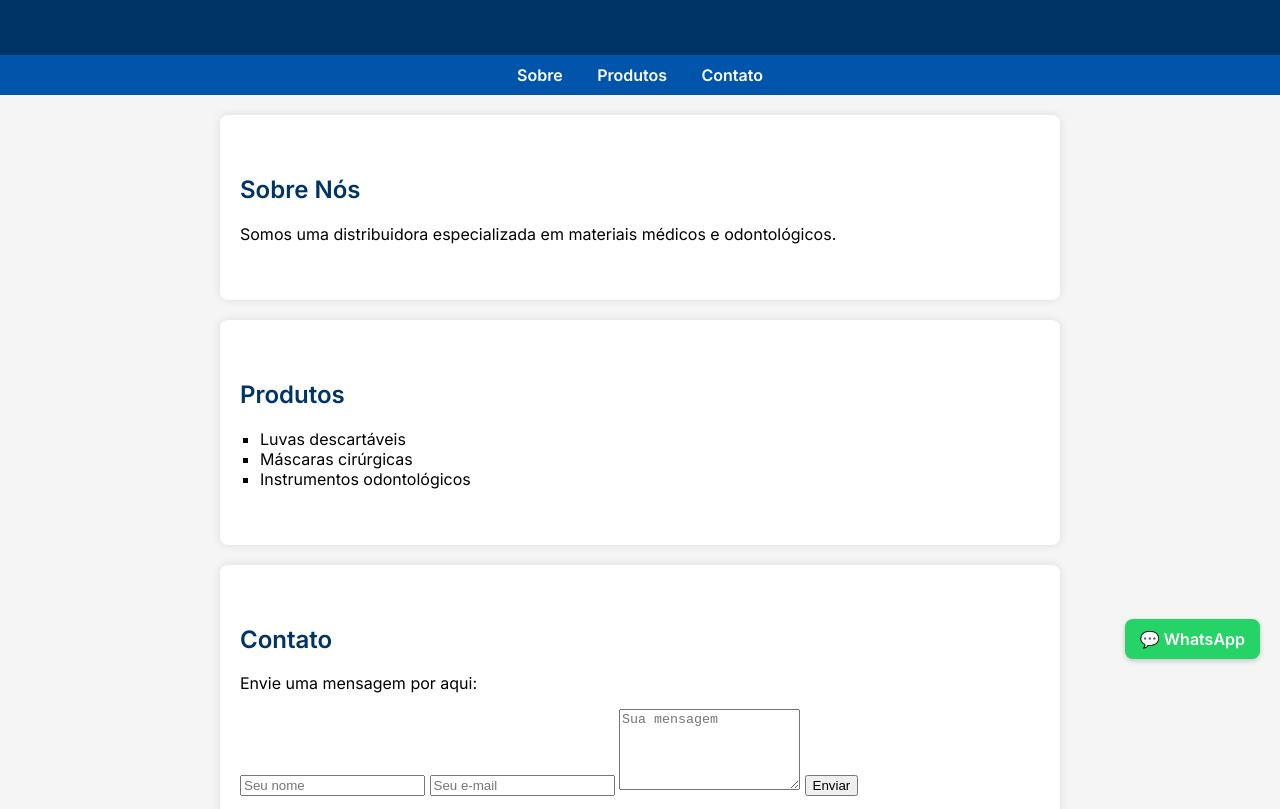
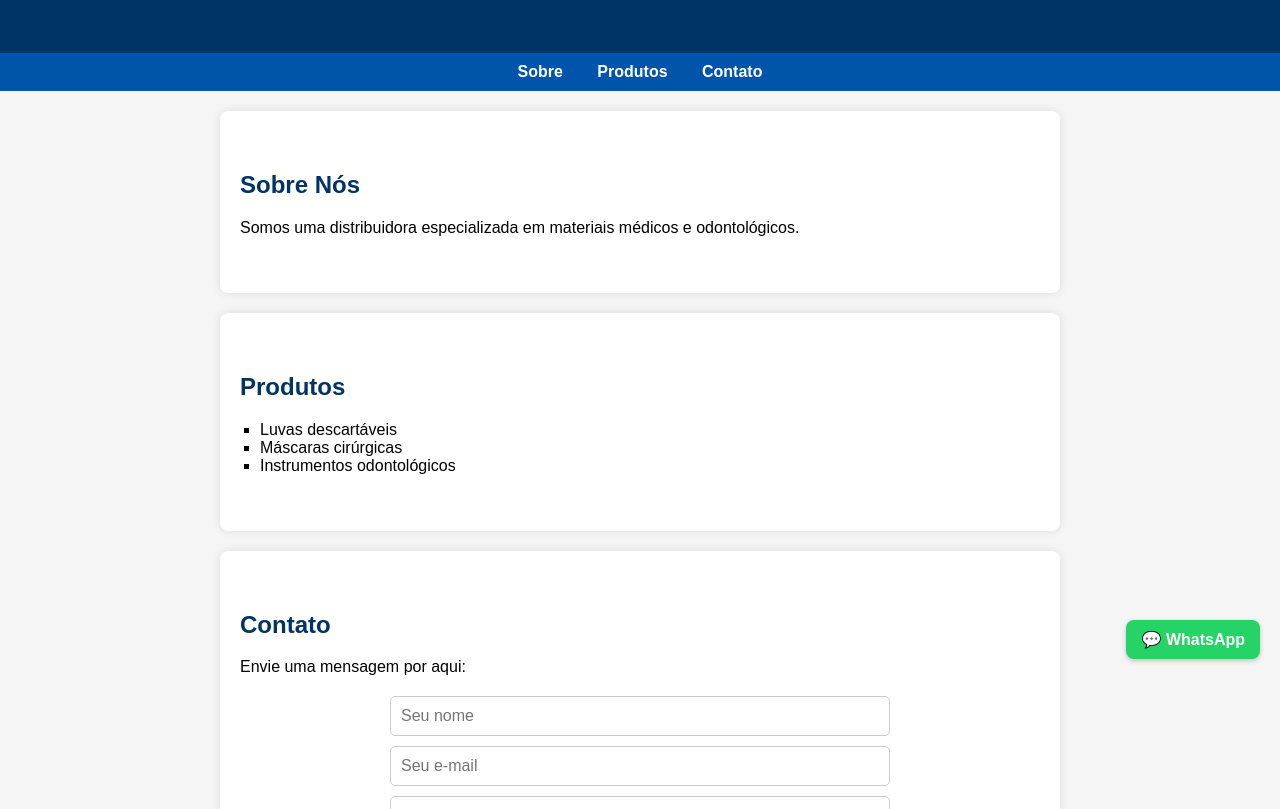
Before and after one commit to bforp/site-bjr, a plain HTML site: page index.html in a window 1280 px wide. Shown: the part 121-930 px from the top of the page. Drawn offline with Linux system fonts and the light colour scheme.

Commit message:
Add files via upload

```diff
--- a/index.html
+++ b/index.html
@@ -35,7 +35,7 @@
     <section id="contato">
         <h2>Contato</h2>
         <p>Envie uma mensagem por aqui:</p>
-    <form action="https://formsubmit.co/bjrmeddistribuidora@gmail.com" method="POST">
+        <form action="https://formsubmit.co/seu-email@email.com" method="POST">
             <input type="text" name="nome" placeholder="Seu nome" required>
             <input type="email" name="email" placeholder="Seu e-mail" required>
             <textarea name="mensagem" placeholder="Sua mensagem" rows="5" required></textarea>
--- a/style.css
+++ b/style.css
@@ -1,7 +1,7 @@
 
 body {
     margin: 0;
-    font-family: 'Inter', sans-serif;
+    font-family: Arial, sans-serif;
     background-color: #f5f5f5;
 }
 
@@ -76,3 +76,34 @@ footer {
     text-align: center;
     padding: 15px;
 }
+
+
+form {
+    display: flex;
+    flex-direction: column;
+    gap: 10px;
+    max-width: 500px;
+    margin: 20px auto;
+}
+
+input, textarea {
+    padding: 10px;
+    border: 1px solid #ccc;
+    border-radius: 5px;
+    font-family: inherit;
+    font-size: 16px;
+}
+
+button {
+    background-color: #003366;
+    color: white;
+    padding: 10px;
+    border: none;
+    border-radius: 5px;
+    font-weight: bold;
+    cursor: pointer;
+}
+
+button:hover {
+    background-color: #0055aa;
+}
```
Lines whose indentation alone changed are shown as unchanged.
